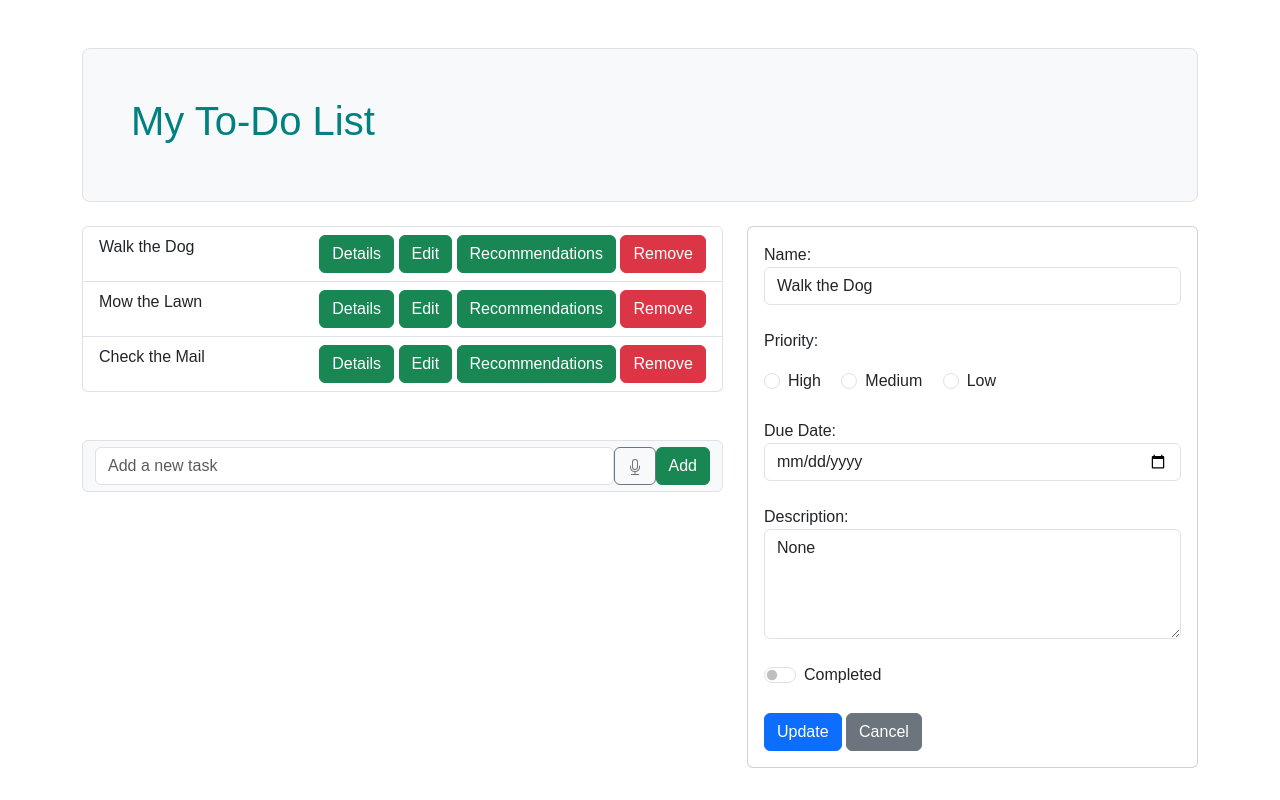
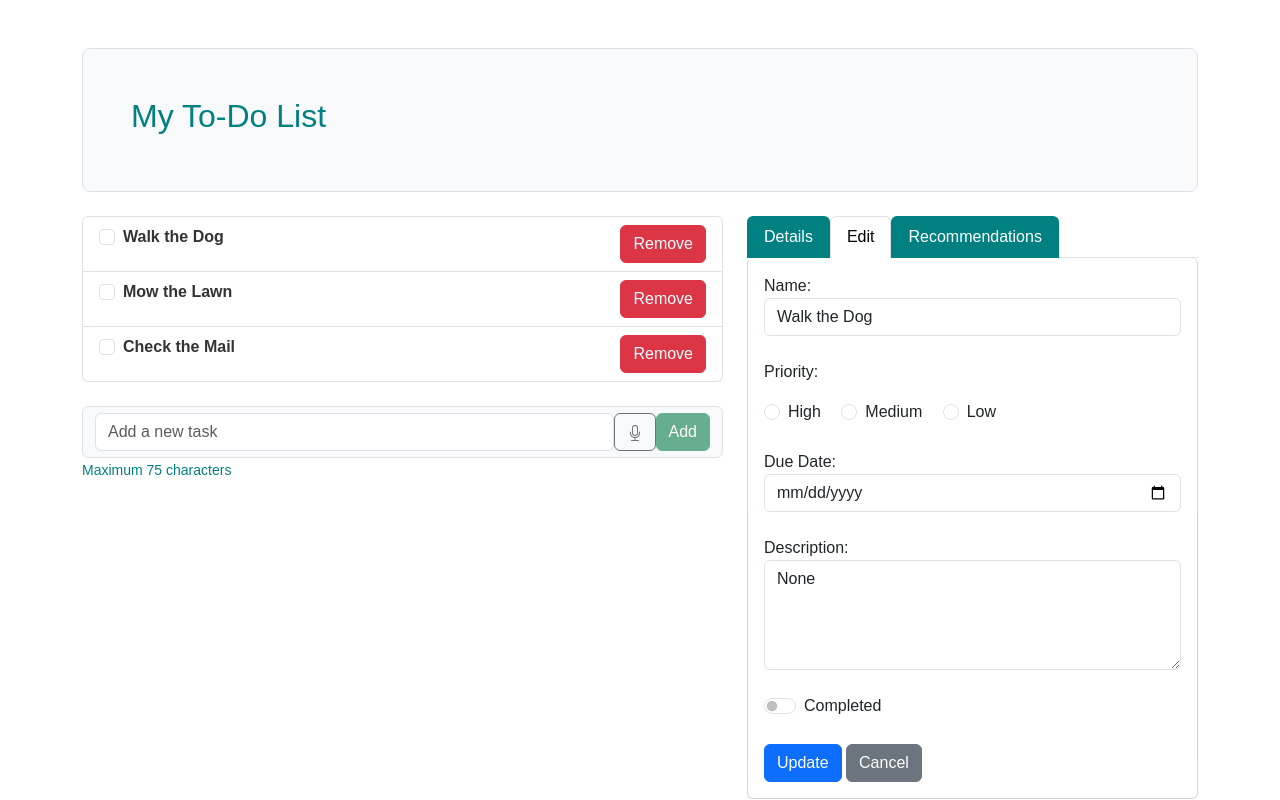
Before and after one commit to adityaramesh15/MyToDoApp, a Flask app: page /edit/2 in a window 1280 px wide. Run offline with Flask 3, Linux system fonts and the light colour scheme.

Commit message:
Completed Sprint 7

```diff
--- a/app.py
+++ b/app.py
@@ -1,6 +1,7 @@
 from flask import Flask, render_template, request, redirect, url_for, g
 from database import db, Todo
 from recommendation_engine import RecommendationEngine
+from context_processors import inject_current_date
 from tab import Tab
 import os
 import json
@@ -14,6 +15,10 @@ app.config["SQLALCHEMY_TRACK_MODIFICATIONS"] = False
 db.init_app(app)
 with app.app_context():
     db.create_all()
+
+@app.context_processor
+def inject_common_variables():
+    return inject_current_date()
 
 @app.before_request
 def load_data_to_g():
@@ -131,6 +136,18 @@ def update_todo(id):
 
     return redirect(url_for("index"))
 
+@app.route('/completed/<int:id>/<complete>', methods=['GET'])
+def completed(id, complete):
+    g.selectedTab = Tab.NONE
+    g.todo = Todo.query.filter_by(id=id).first()
+    if (g.todo != None and complete == "true"):
+        g.todo.completed = True
+    elif (g.todo != None and complete == "false"):
+        g.todo.completed = False
+
+    db.session.add(g.todo)
+    db.session.commit()
+    return redirect(url_for('index'))
 
 
 if __name__ == "__main__":
--- /dev/null
+++ b/context_processors.py
@@ -0,0 +1,4 @@
+from datetime import datetime
+
+def inject_current_date():
+    return {'current_date': datetime.now().strftime('%Y-%m-%d')}
--- a/recommendation_engine.py
+++ b/recommendation_engine.py
@@ -12,8 +12,6 @@ class RecommendationEngine:
     def __init__(self):
         config = dotenv_values(".env")
 
-        #uses the USE_AZURE_OPENAI variable from the .env file to determine which AI service to use
-        #False means use OpenAI, True means use Azure OpenAI
         selectedService = Service.AzureOpenAI if config.get("USE_AZURE_OPENAI") == "True" else Service.OpenAI
 
         if selectedService == Service.AzureOpenAI:
--- a/static/css/style.css
+++ b/static/css/style.css
@@ -3,3 +3,43 @@ body {
   color: teal;
   font-family: Arial, Helvetica, sans-serif;
 }
+
+.form-check input[type="checkbox"]:checked + .title {
+  text-decoration: line-through;
+}
+
+.title {
+  display: inline-flex;
+  font-weight: bold;
+  color: #333;
+}
+
+.subtitle {
+  font-size: 14px;
+  color: #666;
+  padding-left: 20px;
+}
+
+.card {
+  border-top: none !important;
+}
+
+.nav-link {
+  background-color: teal;
+  color: white;
+  border-width: 0.1;
+}
+
+.nav-link:hover {
+  background-color: rgba(0, 128, 128, 0.747);
+  color: white;
+
+}
+
+.highlighted-item {
+  background-color: #f2f2f2;
+}
+
+.limit-text {
+  color: teal;
+}
--- a/templates/index.html
+++ b/templates/index.html
@@ -5,6 +5,7 @@
     <link href="https://cdn.jsdelivr.net/npm/bootstrap@5.3.3/dist/css/bootstrap.min.css" rel="stylesheet" integrity="sha384-QWTKZyjpPEjISv5WaRU9OFeRpok6YctnYmDr5pNlyT2bRjXh0JMhjY6hW+ALEwIH" crossorigin="anonymous">
     <link rel="stylesheet" href="{{ url_for('static', filename='css/style.css') }}" />
     <link rel="icon" type="image/x-icon" href="{{ url_for('static', filename='images/favicon.ico') }}">
+    <script src="https://cdn.jsdelivr.net/npm/bootstrap@5.3.3/dist/js/bootstrap.bundle.min.js" integrity="sha384-YvpcrYf0tY3lHB60NNkmXc5s9fDVZLESaAA55NDzOxhy9GkcIdslK1eN7N6jIeHz" crossorigin="anonymous"></script>
     <script src="{{ url_for('static', filename='js/app.js') }}"></script>
 </head>
 <body>
@@ -12,7 +13,7 @@
     <br/>
     <div class="container">
         <div class="h-100 p-5 bg-body-tertiary border rounded-3">
-            <h1>My To-Do List</h1>
+            <h2>My To-Do List</h1>
         </div>
         <br />
         <div class="row">
@@ -20,26 +21,40 @@
                 <form>
                     <ol class="list-group">
                         {% for todo in g.todos %}
-                            <li id="task-{{ todo.id }}" data-id="{{ todo.id }}" class="list-group-item d-flex justify-content-between">
+                            <li id="task-{{ todo.id }}" data-id="{{ todo.id }}" class="list-group-item d-flex justify-content-between" onclick="showDetails(this)">
                                 <div class="task">
+                                    <div class="form-check">
+                                        {% if todo.completed %}
+                                            <input class="form-check-input" type="checkbox" id="{{ todo.id }}" checked onclick="handleClick(event, this)">
+                                        {% else %}
+                                            <input class="form-check-input" type="checkbox" id="{{ todo.id }}" onclick="handleClick(event, this)">
+                                        {% endif %}
+
                                         <div class="title" id="title-{{ todo.id }}">{{ todo.name }}</div>
+                                        <div class="subtitle" id="duedate-{{ todo.id }}">
+                                            {% if todo.completed %}
+                                                <small class="badge bg-success">Completed</small>
+                                            {% elif todo.due_date %}
+                                                {% if todo.due_date < current_date %}
+                                                    <small class="badge bg-danger">Past Due: {{ todo.due_date }}</small>
+                                                {% else %}
+                                                    <small class="badge bg-info">Due Date: {{ todo.due_date }}</small>
+                                                {% endif %}
+                                            {% endif %}
+                                        </div>
+                                    </div>
                                 </div>
-                            <span>
-                                <button type="submit" class="btn btn-success" formaction="{{ url_for('details', id=todo.id) }}" formmethod="GET">Details</button>
-                                <button type="submit" class="btn btn-success" formaction="{{ url_for('edit', id=todo.id) }}" formmethod="GET">Edit</button>
-                                <button type="submit" class="btn btn-success" formaction="{{ url_for('recommend', id=todo.id) }}" formmethod="GET">Recommendations</button>
-                                <button type="submit" class="btn btn-danger" formaction="{{ url_for('remove_todo', id=todo.id) }}" formmethod="POST">Remove</button>
+                                <span>
+                                <!-- Button trigger modal -->
+                                <a type="button" class="btn btn-danger delete-btn" data-bs-toggle="modal" data-bs-target="#confirmModal" data-url="{{ url_for('remove_todo', id=todo.id) }}" data-taskname="{{ todo.name }}"">Remove</a>
                             </span>
                         </li>
                         {% endfor %}
                     </ol>
                 </form>
                 <form action="/add" method="post" class="my-4">
-                    <div class="form-group">
-                        <br />
-                    </div>
                     <span class="input-group-text">
-                        <input type="text" id="todo" name="todo" class="form-control" placeholder="Add a new task">
+                        <input type="text" id="todo" name="todo" maxlength="75" class="form-control" placeholder="Add a new task">
 
                         <button type="button" class="btn btn-outline-secondary" onclick="captureVoice()">
                             <svg xmlns="http://www.w3.org/2000/svg" width="16" height="16" fill="currentColor" class="bi bi-mic" viewBox="0 0 16 16">
@@ -48,23 +63,40 @@
                             </svg>
                             <span class="visually-hidden" title="Use Microphone"></span>
                           </button>
-                        <button type="submit" class="btn btn-success">Add</button>
+                        <button type="submit" id="addButton" class="btn btn-success" onclick="clearHighlight()" disabled>Add</button>
                     </span>
+                    <small class="limit-text">Maximum 75 characters</small>
                 </form>
 
             </div>
-            <div class="col-5">
+            <div id="right-panel-info" class="col-5">
+                {% if g.selectedTab != g.TabEnum.NONE %}
+                <ul class="nav nav-tabs">
+                    <li class="nav-item">
+                        <a id="details-tab" class="nav-link" aria-current="page" href="{{ url_for('details', id=g.todo.id) }}">Details</a>
+                      </li>
+                    <li class="nav-item">
+                      <a id="edit-tab" class="nav-link" href="{{ url_for('edit', id=g.todo.id) }}">Edit</a>
+                    </li>
+                    <li class="nav-item">
+                      <a id="recommendations-tab" class="nav-link" href="{{ url_for('recommend', id=g.todo.id) }}">
+                        <span id="recommendation-spinner" class="spinner-border spinner-border-sm" role="status" aria-hidden="true" hidden></span>
+                        Recommendations</a>
+                    </li>
+                  </ul>
+                {% endif %}
+
                 {% if g.todo != None and g.selectedTab == g.TabEnum.RECOMMENDATIONS %}
                 <div id="recommendations-div" class="card">
                     <div class="card-body">
                         <div class="list-group" id="list-of-recommendations">
-                            <h5>AI Recommendations for "{{ g.todo.name }}"</h5>
                             {% for recommend in g.todo.recommendations %}
                             <a href="{{ recommend.link }}" class="list-group-item list-group-item-action"> {{ recommend.title }} </a>
                             {% endfor %}
-                            <br />
-                            Don't like recommendations?
-                            <a href="{{ url_for('recommend', id=g.todo.id, refresh=true) }}" class="btn btn-info btn-fixed-width"> Refresh </a>
+                          </div>
+                          <br />
+                          Don't like recommendations?
+                          <a href="{{ url_for('recommend', id=g.todo.id, refresh=true) }}" class="btn btn-info btn-fixed-width" onclick="handleRefresh()"> Refresh </a>
                         </div>
                     </div>
                 </div>
@@ -92,7 +124,7 @@
                             <br/>
                             <div>
                                 <p>Priority:</p>
-                                {% if g.todo != None and g.todo.priority_str() == "High" %}
+                                {% if g.todo != None and g.todo.priority == 1 %} <!--PriorityEnum.HIGH-->
                                 <div class="form-check form-check-inline">
                                     <input class="form-check-input" type="radio" name="priority" id="inlinePriority1" value="1" checked>
                                     <label class="form-check-label" for="inlinePriority1">High</label>
@@ -103,7 +135,7 @@
                                     <label class="form-check-label" for="inlinePriority1">High</label>
                                 </div>
                                 {% endif %}
-                                {%if g.todo != None and g.todo.priority_str() == "Medium" %}
+                                {%if g.todo != None and g.todo.priority == 2 %} <!--PriorityEnum.MEDIUM-->
                                 <div class="form-check form-check-inline">
                                     <input class="form-check-input" type="radio" name="priority" id="inlinePriority2" value="2" checked>
                                     <label class="form-check-label" for="inlinePriority2">Medium</label>
@@ -114,7 +146,7 @@
                                     <label class="form-check-label" for="inlinePriority2">Medium</label>
                                 </div>
                                 {% endif %}
-                                {%if g.todo != None and g.todo.priority_str() == "Low" %}
+                                {%if g.todo != None and g.todo.priority == 3 %} <!--PriorityEnum.LOW-->
                                 <div class="form-check form-check-inline">
                                     <input class="form-check-input" type="radio" name="priority" id="inlinePriority3" value="3" checked>
                                     <label class="form-check-label" for="inlinePriority3">Low</label>
@@ -156,5 +188,26 @@
             </div>
         </div>
     </div>
+
+        <!-- Bootstrap Modal -->
+        <div class="modal" tabindex="-1" id="confirmModal">
+            <div class="modal-dialog">
+              <div class="modal-content">
+                <div class="modal-header">
+                  <h5 class="modal-title">Delete Task</h5>
+                  <button type="button" class="btn-close" data-bs-dismiss="modal" aria-label="Close"></button>
+                </div>
+                <div class="modal-body">
+                  <p>Are you sure you want to delete?</p>
+                  <p id="taskName"></p>
+                </div>
+                <div class="modal-footer">
+                  <button type="button" class="btn btn-secondary" data-bs-dismiss="modal">Cancel</button>
+                  <a type="button" class="btn btn-danger" id="deleteLink">Delete</a>
+                </div>
+              </div>
+            </div>
+        </div>
+
 </body>
 </html>
```
Also changed, not shown: static/js/app.js (+130 -7 lines), todos.db.
